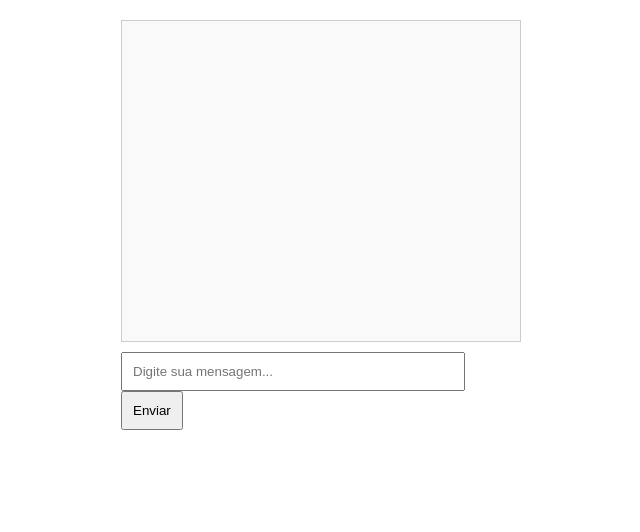
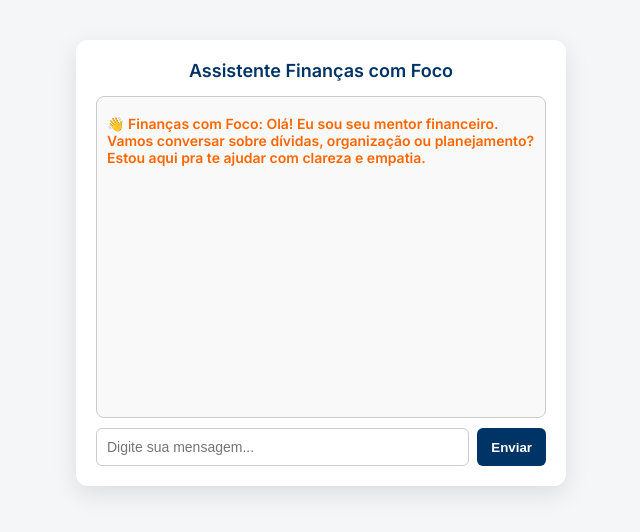
Before and after one commit to somosconsumidores/chat-financas-backend, a website: page public/index.html in a window 1280 px wide. Shown: the whole page, without its empty margins (319-959 px from the left). Drawn offline with Linux system fonts and the light colour scheme.

Commit message:
Update index.html

```diff
--- a/public/index.html
+++ b/public/index.html
@@ -1,14 +1,111 @@
 <!DOCTYPE html>
 <html lang="pt-BR">
 <head>
-  <meta charset="UTF-8">
+  <meta charset="UTF-8" />
+  <meta name="viewport" content="width=device-width, initial-scale=1.0" />
   <title>Chat Finanças com Foco</title>
+  <link href="https://fonts.googleapis.com/css2?family=Inter:wght@400;600&display=swap" rel="stylesheet">
+  <style>
+    body {
+      margin: 0;
+      font-family: 'Inter', sans-serif;
+      background-color: #f4f6f8;
+      display: flex;
+      justify-content: center;
+      align-items: flex-start;
+      padding: 20px;
+      padding-top: 40px; /* Garantir espaço no topo em celulares */
+    }
+
+    #chat-container {
+      background: white;
+      max-width: 450px;
+      width: 100%;
+      border-radius: 12px;
+      box-shadow: 0 8px 24px rgba(0, 0, 0, 0.1);
+      padding: 20px;
+    }
+
+    #logo {
+      display: flex;
+      justify-content: center;
+      margin-bottom: 15px;
+      font-size: 18px;
+      font-weight: bold;
+      color: #003366;
+    }
+
+    #chat-box {
+      border: 1px solid #ccc;
+      border-radius: 8px;
+      padding: 10px;
+      height: 300px;
+      overflow-y: auto;
+      background: #f9f9f9;
+      font-size: 14px;
+    }
+
+    .msg {
+      margin: 8px 0;
+    }
+
+    .user {
+      font-weight: 600;
+      color: #003366;
+    }
+
+    .bot {
+      font-weight: 600;
+      color: #ff6600;
+    }
+
+    #input-area {
+      margin-top: 10px;
+      display: flex;
+      gap: 8px;
+    }
+
+    #user-input {
+      flex: 1;
+      padding: 10px;
+      border-radius: 6px;
+      border: 1px solid #ccc;
+      font-size: 14px;
+    }
+
+    button {
+      padding: 10px 14px;
+      background-color: #003366;
+      color: white;
+      border: none;
+      border-radius: 6px;
+      cursor: pointer;
+      font-weight: 600;
+    }
+
+    button:hover {
+      background-color: #004a99;
+    }
+
+    @media screen and (max-width: 500px) {
+      #chat-container {
+        padding: 15px;
+      }
+    }
+  </style>
 </head>
 <body>
-  <div id="chat-container" style="max-width: 400px; margin: 20px auto; font-family: sans-serif;">
-    <div id="chat-box" style="border: 1px solid #ccc; padding: 10px; height: 300px; overflow-y: auto; background: #f9f9f9;"></div>
-    <input id="user-input" type="text" placeholder="Digite sua mensagem..." style="width: 80%; padding: 10px; margin-top: 10px;" />
-    <button onclick="sendMessage()" style="padding: 10px;">Enviar</button>
+  <div id="chat-container">
+    <div id="logo">
+      Assistente Finanças com Foco
+    </div>
+    <div id="chat-box">
+      <div class="msg bot">👋 <strong>Finanças com Foco:</strong> Olá! Eu sou seu mentor financeiro. Vamos conversar sobre dívidas, organização ou planejamento? Estou aqui pra te ajudar com clareza e empatia.</div>
+    </div>
+    <div id="input-area">
+      <input id="user-input" type="text" placeholder="Digite sua mensagem..." />
+      <button onclick="sendMessage()">Enviar</button>
+    </div>
   </div>
 
   <script>
@@ -19,6 +116,10 @@
       {
         role: "system",
         content: "Você é um mentor financeiro amigável que ajuda pessoas a sair das dívidas e organizar sua vida financeira com empatia e clareza."
+      },
+      {
+        role: "assistant",
+        content: "Olá! Eu sou seu mentor financeiro. Vamos conversar sobre dívidas, organização ou planejamento? Estou aqui pra te ajudar com clareza e empatia."
       }
     ];
 
@@ -26,26 +127,27 @@
       const userMessage = userInput.value;
       if (!userMessage.trim()) return;
 
-      chatBox.innerHTML += `<div><strong>Você:</strong> ${userMessage}</div>`;
+      chatBox.innerHTML += `<div class="msg user"><strong>Você:</strong> ${userMessage}</div>`;
       messages.push({ role: "user", content: userMessage });
       userInput.value = "";
+      chatBox.scrollTop = chatBox.scrollHeight;
 
       try {
         const response = await fetch("https://chat-financas-backend.onrender.com/chat", {
           method: "POST",
           headers: { "Content-Type": "application/json" },
-          body: JSON.stringify({ messages }),
+          body: JSON.stringify({ messages })
         });
 
         const data = await response.json();
         const reply = data.reply.content;
 
         messages.push({ role: "assistant", content: reply });
-        chatBox.innerHTML += `<div><strong>Finanças com Foco:</strong> ${reply}</div>`;
+        chatBox.innerHTML += `<div class="msg bot"><strong>Finanças com Foco:</strong> ${reply}</div>`;
         chatBox.scrollTop = chatBox.scrollHeight;
       } catch (error) {
-        console.error("Erro ao enviar mensagem:", error);
-        chatBox.innerHTML += `<div style="color:red;"><strong>Erro:</strong> Não foi possível responder agora.</div>`;
+        chatBox.innerHTML += `<div class="msg" style="color:red;"><strong>Erro:</strong> Não foi possível responder agora.</div>`;
+        console.error("Erro:", error);
       }
     }
   </script>
```
